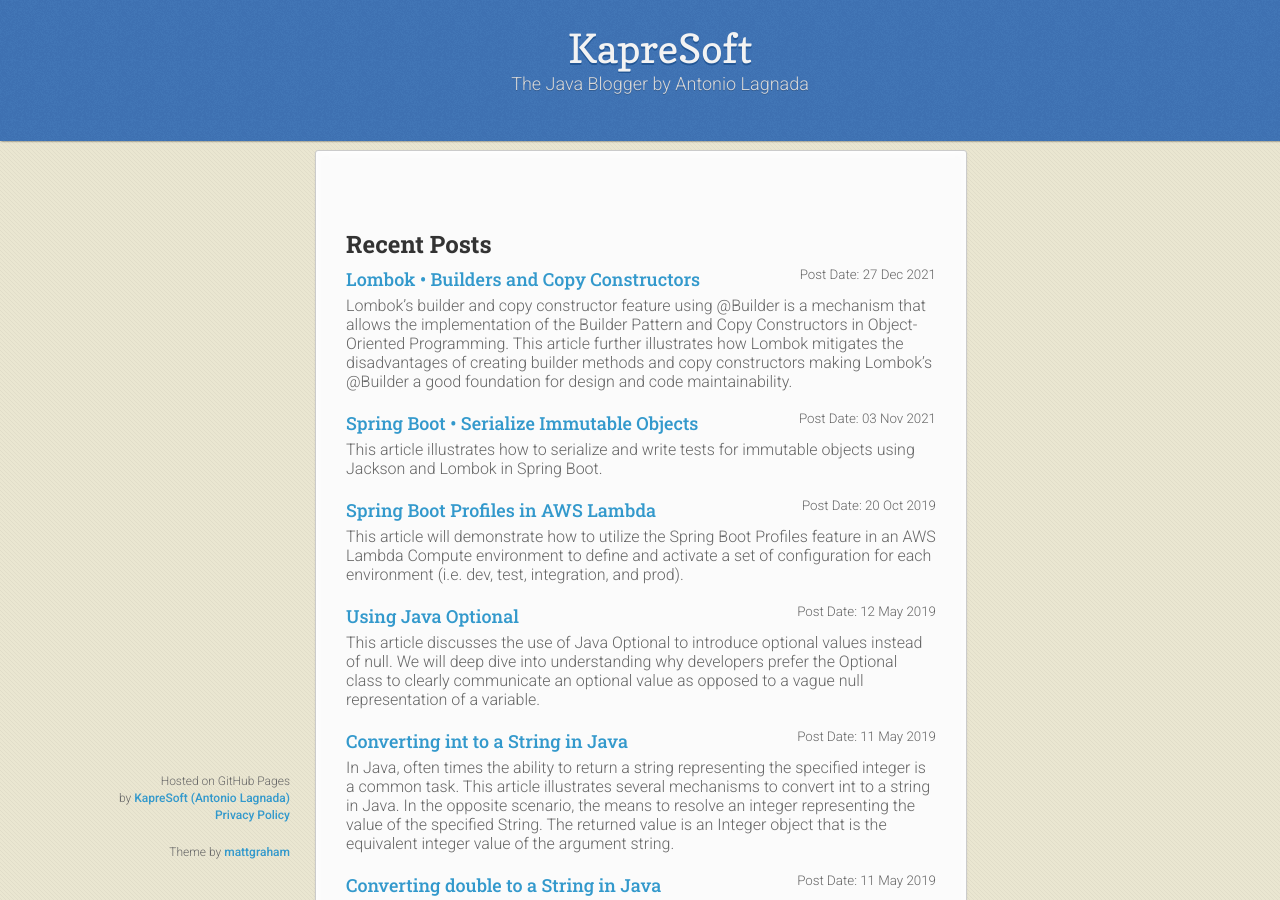
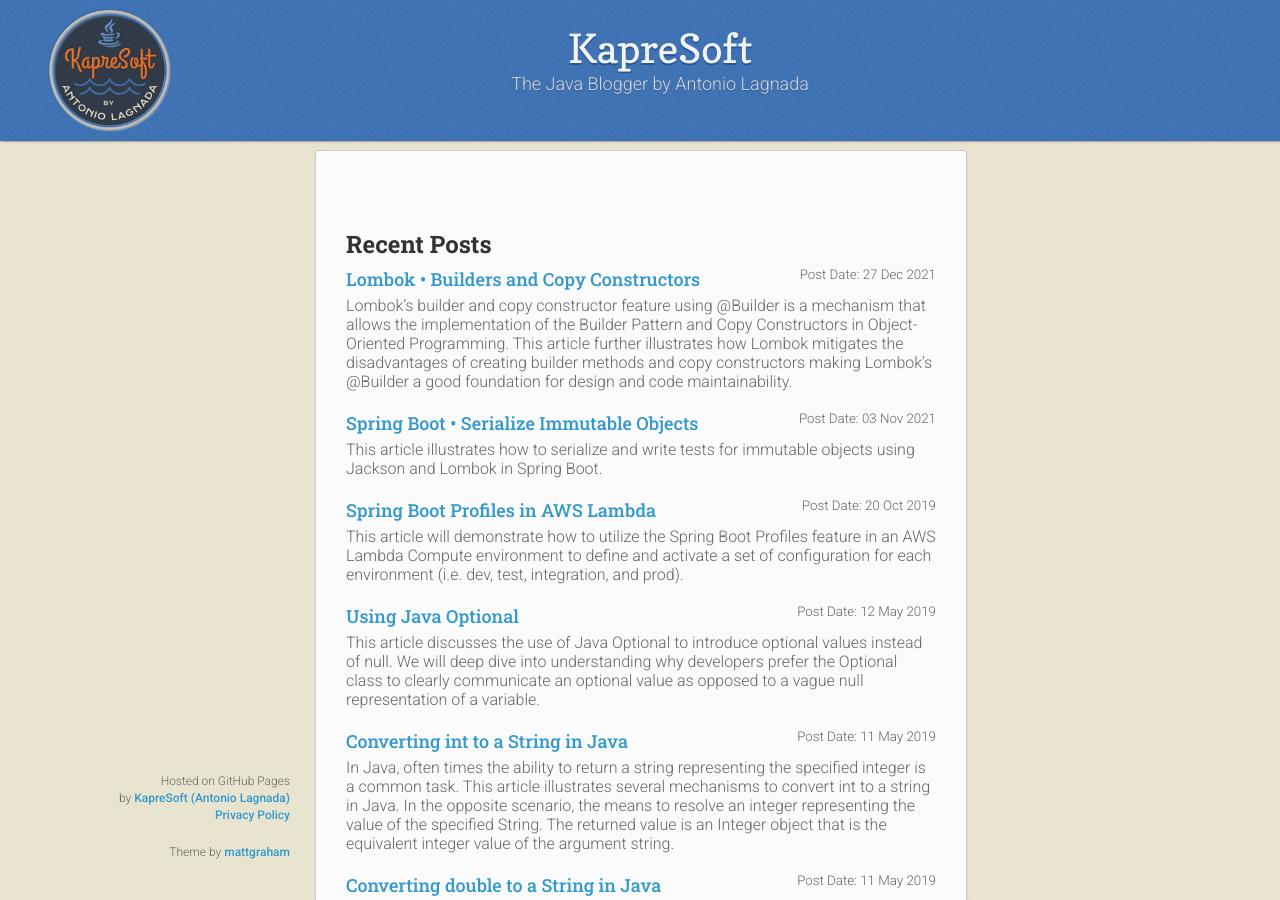
Before and after one commit to kapresoft/kapresoft.github.io, a Jekyll site: the page built from index.md, in a window 1280 px wide and 900 px high. Built offline with Jekyll 4.4.1, drawn with Linux system fonts in a browser that asks for light colours; comment, search, counter and statistics services are not loaded; our own code applies the rules of GitHub Pages for plain Markdown files.

Commit message:
main page logo

```diff
--- a/_layouts/no_ads.html
+++ b/_layouts/no_ads.html
@@ -20,7 +20,10 @@
 {% include share-scripts.html %}
 
 <header>
-  <h1>{{ site.title | default: site.github.repository_name }}</h1>
+  <div class="logo-wrap">
+    <div class="inner-wrap"><img class="logo" src="/assets/images/kapresoft1-210x.png"/></div>
+  </div>
+  <div class="site-name">{{ site.title | default: site.github.repository_name }}</div>
   <p>{{ site.description | default: site.github.project_tagline }}</p>
 </header>
 
```
